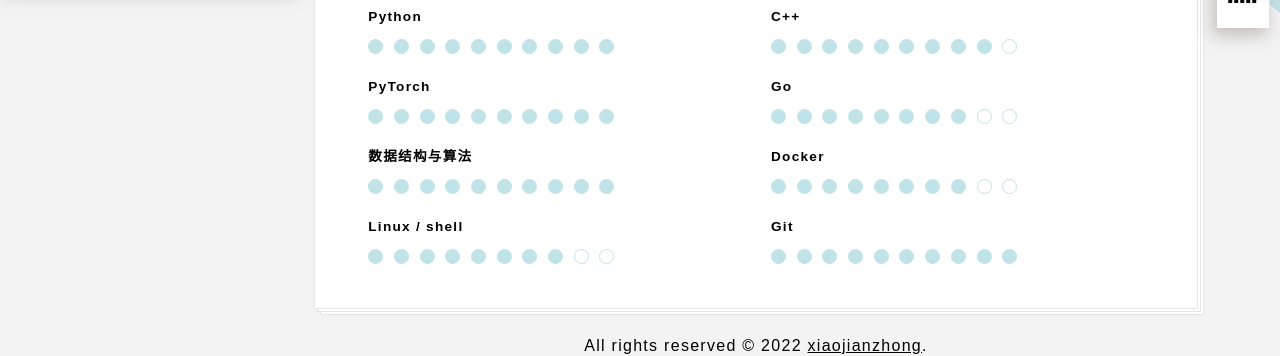
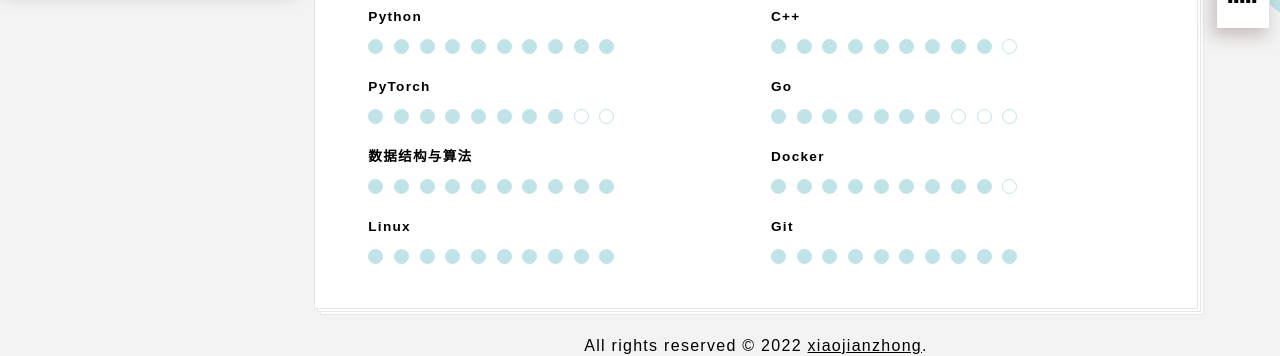
Before and after one commit to xiaojianzhong/xiaojianzhong.github.io, a Jekyll site: the page built from index.html, in a window 1280 px wide and 900 px high, scrolled down 7754 px. Shown: the part 523-879 px from the top of the window. Built offline with Jekyll 4.4.1, drawn with Linux system fonts in a browser that asks for light colours; some web fonts are replaced.

Commit message:
feat(platform-browser): 更新技能点

```diff
--- a/_config.yml
+++ b/_config.yml
@@ -347,17 +347,17 @@
   - - name: Python
       points: 10
     - name: PyTorch
-      points: 10
+      points: 8
     - name: 数据结构与算法
       points: 10
-    - name: Linux / shell
-      points: 8
+    - name: Linux
+      points: 10
   - - name: C++
       points: 9
     - name: Go
-      points: 8
+      points: 7
     - name: Docker
-      points: 8
+      points: 9
     - name: Git
       points: 10
 
```
